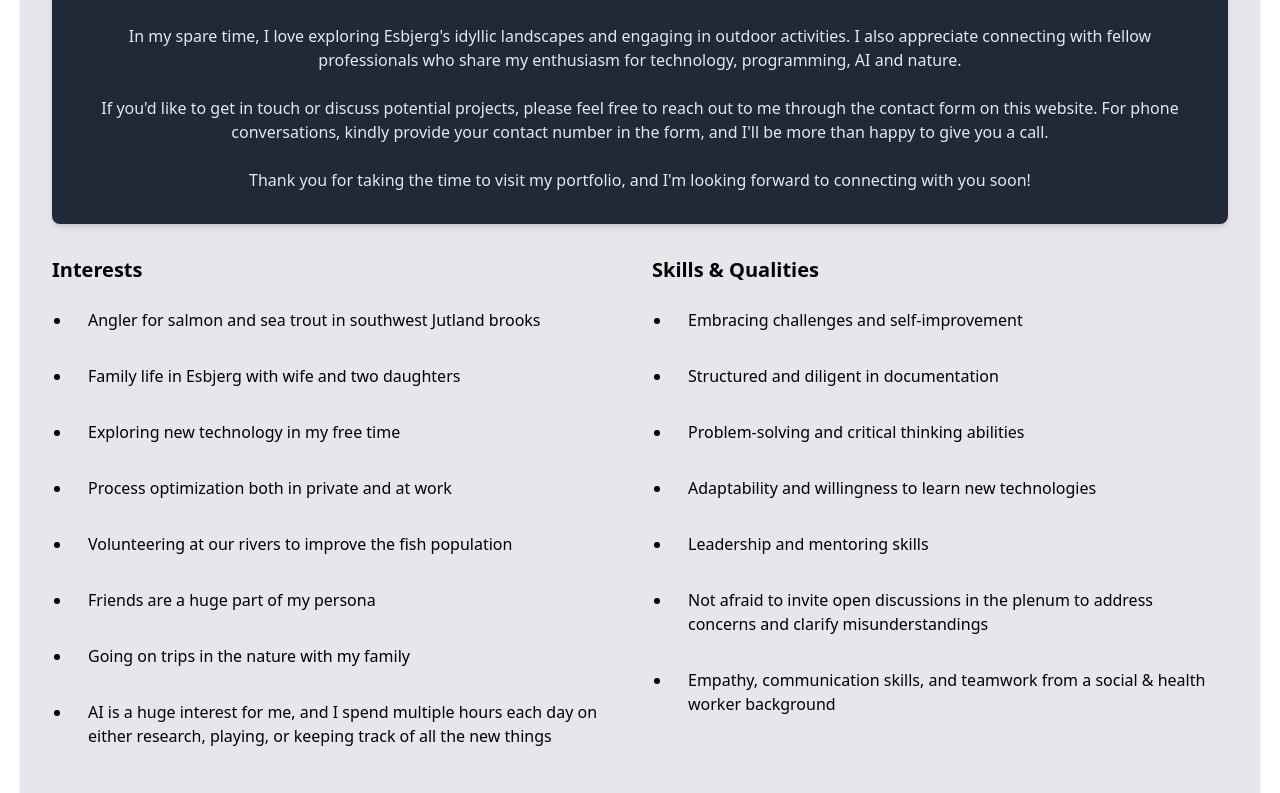
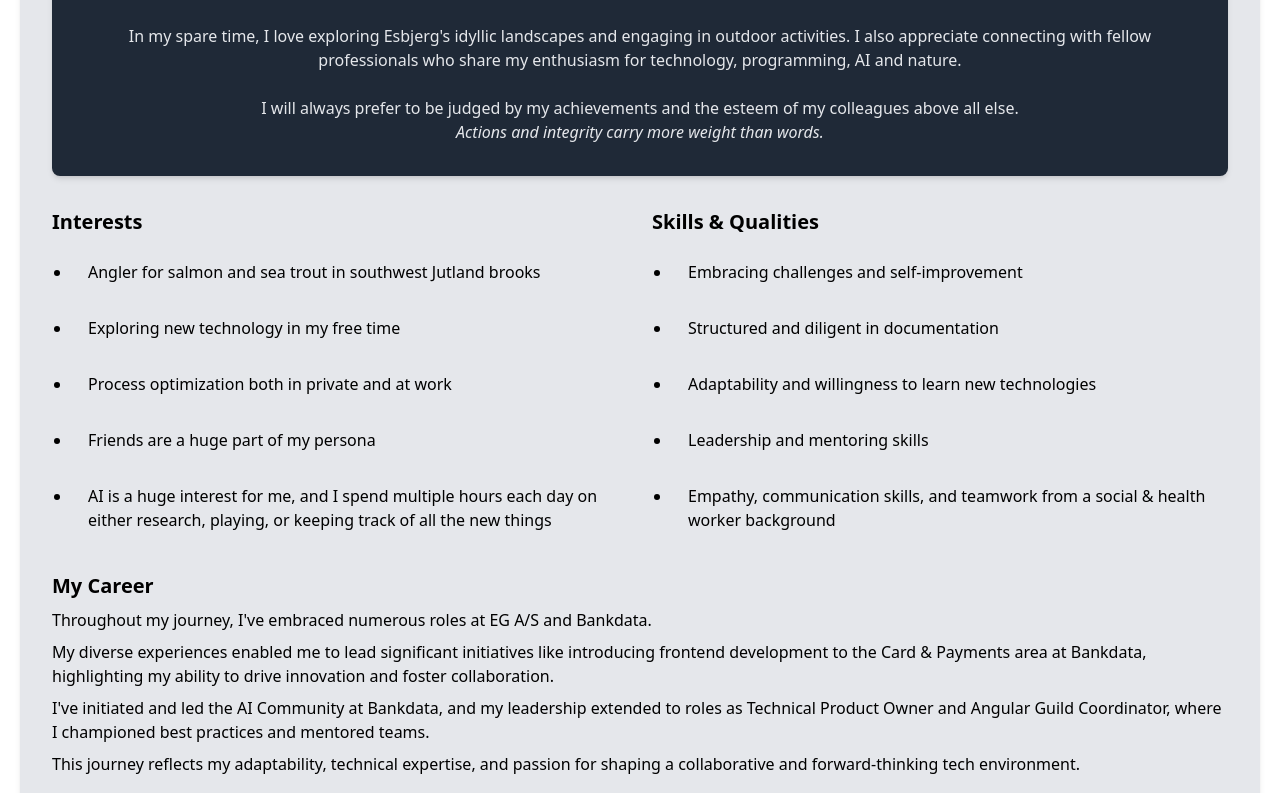
Before and after one commit to Sk0vgaard/my-portfolio, a React (Create React App) app: page / in a window 1280 px wide. Shown: the part 1446-2239 px from the top of the page. Built offline with nearby package versions, Linux system fonts and the light colour scheme; the HTML template or start-up script is replaced by a standard one; what tw-elements would draw is missing.

Commit message:
Refactor about.jsx sektion

```diff
--- a/src/components/about.jsx
+++ b/src/components/about.jsx
@@ -62,14 +62,10 @@ const About = () => {
                             </p>
                             <br/>
                             <p>
-                                If you'd like to get in touch or discuss potential projects, please feel free to reach
-                                out to me through the contact form on this website. For phone conversations, kindly
-                                provide your contact number in the form, and I'll be more than happy to give you a call.
-                            </p>
-                            <br/>
-                            <p>
-                                Thank you for taking the time to visit my portfolio, and I'm looking forward to
-                                connecting with you soon!
+                                I will always prefer to be judged by my achievements and the esteem of my colleagues
+                                above all else.
+                                <br/>
+                                <i>Actions and integrity carry more weight than words.</i>
                             </p>
                         </div>
                     </div>
@@ -79,12 +75,9 @@ const About = () => {
                             <h3 className="text-xl font-semibold mb-2">Interests</h3>
                             <ul className="list-disc pl-5">
                                 <li>Angler for salmon and sea trout in southwest Jutland brooks</li>
-                                <li>Family life in Esbjerg with wife and two daughters</li>
                                 <li>Exploring new technology in my free time</li>
                                 <li>Process optimization both in private and at work</li>
-                                <li>Volunteering at our rivers to improve the fish population</li>
                                 <li>Friends are a huge part of my persona</li>
-                                <li>Going on trips in the nature with my family</li>
                                 <li>AI is a huge interest for me, and I spend multiple hours each day on either
                                     research, playing, or keeping track of all the new things
                                 </li>
@@ -96,12 +89,8 @@ const About = () => {
                             <ul className="list-disc pl-5">
                                 <li>Embracing challenges and self-improvement</li>
                                 <li>Structured and diligent in documentation</li>
-                                <li>Problem-solving and critical thinking abilities</li>
                                 <li>Adaptability and willingness to learn new technologies</li>
                                 <li>Leadership and mentoring skills</li>
-                                <li>Not afraid to invite open discussions in the plenum to address concerns and clarify
-                                    misunderstandings
-                                </li>
                                 <li>Empathy, communication skills, and teamwork from a social & health worker
                                     background
                                 </li>
@@ -111,18 +100,17 @@ const About = () => {
 
                     <div className="mt-6">
                         <h3 className="text-xl font-semibold mb-2">My Career</h3>
-                        <p>
-                            As a dedicated and versatile software developer, I've held various roles, from Scrum Master
-                            to my current position as Senior Frontend Developer.
+                        <p className="mb-2">
+                            Throughout my journey, I've embraced numerous roles at EG A/S and Bankdata.
                         </p>
-                        <p>
-                            My technical expertise and adaptability have helped me excel in these roles, while also
-                            allowing me to take on leadership responsibilities as a Technical Product Owner and Angular
-                            Guild Coordinator.
+                        <p className="mb-2">
+                            My diverse experiences enabled me to lead significant initiatives like introducing frontend development to the Card & Payments area at Bankdata, highlighting my ability to drive innovation and foster collaboration.
                         </p>
-                        <p>
-                            My ability to communicate, mentor, and foster collaboration across teams highlights my
-                            well-rounded skills and passion for staying updated with the latest technology trends.
+                        <p className="mb-2">
+                            I've initiated and led the AI Community at Bankdata, and my leadership extended to roles as Technical Product Owner and Angular Guild Coordinator, where I championed best practices and mentored teams.
+                        </p>
+                        <p className="mb-2">
+                            This journey reflects my adaptability, technical expertise, and passion for shaping a collaborative and forward-thinking tech environment.
                         </p>
                     </div>
                 </div>
--- a/src/components/home/home.jsx
+++ b/src/components/home/home.jsx
@@ -38,7 +38,7 @@ const Home = () => {
             <div className='grid md:grid-cols-2 max-w-[1240px] m-auto'>
                 <div className="flex flex-col justify-center md:items-start w-full px-2 py-8">
                     <div className={'hidden md:block'}>
-                        <p className={`text-2xl ${fadeIn} ${fadeProp.fade}`}>Frontend Developer</p>
+                        <p className={`text-2xl ${fadeIn} ${fadeProp.fade}`}>Technical Leader / Frontend Developer</p>
                         <h1 className={`pt-5 pb-8 text-5xl md:text-7xl font-bold ${fadeIn}`}>
                             Mathias Skovgaard
                         </h1>
--- a/src/components/timeline/timeline.tsx
+++ b/src/components/timeline/timeline.tsx
@@ -209,8 +209,7 @@ const Timeline = () => {
                         "<i>All this while still being able to code and improve my self as a developer.</i> \n\n" +
                         "Article: " +
                         "<a style='color: deepskyblue' href='https://www.linkedin.com/posts/mathias-skovgaard_jeg-ville-lige-dele-denne-fine-artikel-omkring-activity-6683082058618679296-yufu?utm_source=share&utm_medium=member_desktop' target='_blank'><u>LinkedIn</u></a> / " +
-                        "<a style='color: deepskyblue' href='https://www.toha.dk/filer/Datamatiker_Toender.pdf' target='_blank'><u>Erhvervsakademiet SydVest - Page 10</u></a> \n "
-                    ,
+                        "<a style='color: deepskyblue' href='https://www.toha.dk/filer/Datamatiker_Toender.pdf' target='_blank'><u>Erhvervsakademiet SydVest - Page 10</u></a>",
                 },
                 {
                     title: "Full Stack - Junior Developer",
```
